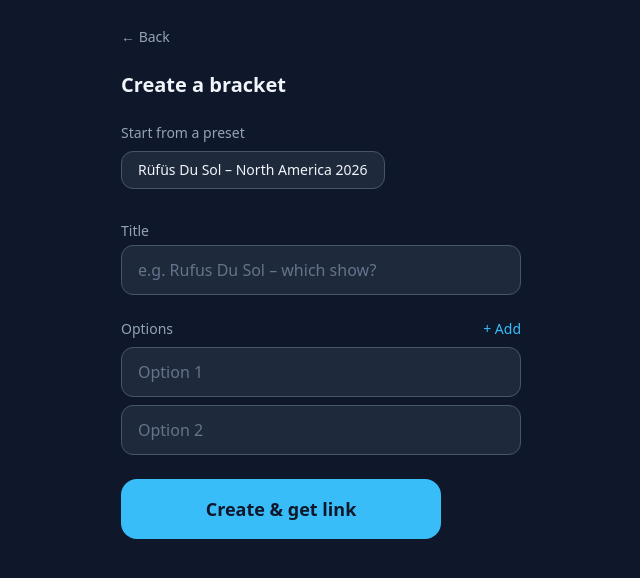
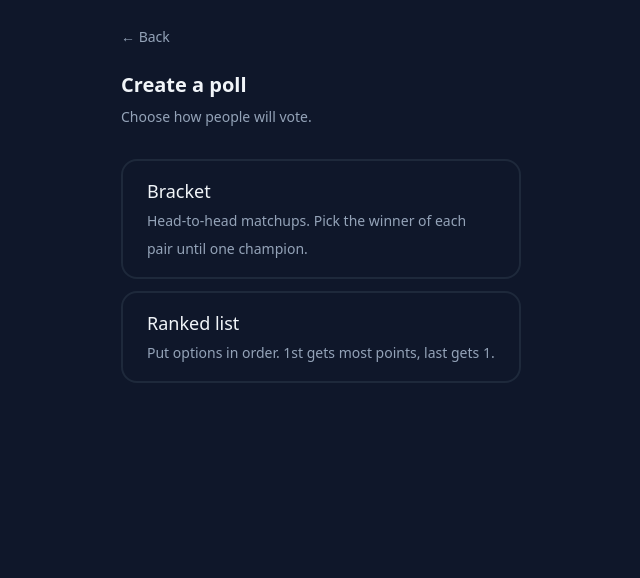
Before and after one commit to michaelsmilko/Bracket-Planning-App, a Next.js app: page /create in a window 1280 px wide. Shown: the top 578 px of the page, without its empty margins (319-959 px from the left). Built offline with nearby package versions, Linux system fonts and the light colour scheme.

Commit message:
ranked list push

```diff
--- a/src/app/api/brackets/[id]/submit/route.ts
+++ b/src/app/api/brackets/[id]/submit/route.ts
@@ -1,6 +1,6 @@
 import { NextRequest, NextResponse } from "next/server";
 import { getBracket, addSubmission } from "@/lib/store";
-import { isPicksComplete } from "@/lib/bracket";
+import { isPicksComplete, isRankedListPicksComplete } from "@/lib/bracket";
 
 export async function POST(
   request: NextRequest,
@@ -21,7 +21,15 @@
       );
     }
     const picksArr = picks as (number | null)[];
-    if (!isPicksComplete(bracket, picksArr)) {
+    const isRankedList = bracket.type === "ranked_list";
+    if (isRankedList) {
+      if (!isRankedListPicksComplete(bracket.options.length, picksArr)) {
+        return NextResponse.json(
+          { error: "Please rank every option (each choice 1st through last)." },
+          { status: 400 }
+        );
+      }
+    } else if (!isPicksComplete(bracket, picksArr)) {
       return NextResponse.json(
         { error: "Incomplete bracket." },
         { status: 400 }
--- a/src/app/api/brackets/route.ts
+++ b/src/app/api/brackets/route.ts
@@ -5,13 +5,14 @@
 export async function POST(request: NextRequest) {
   try {
     const body = await request.json();
-    const { title, options } = body;
+    const { title, options, type } = body;
     if (!title || !Array.isArray(options) || options.length < 2) {
       return NextResponse.json(
         { error: "Need a title and at least 2 options." },
         { status: 400 }
       );
     }
+    const pollType = type === "ranked_list" ? "ranked_list" : "bracket";
     const opts = options.map((o: { id?: string; label?: string }) => ({
       id: o.id ?? String(Math.random()).slice(2, 10),
       label: String(o.label ?? "").trim(),
@@ -22,7 +23,7 @@
         { status: 400 }
       );
     }
-    const bracket = await createBracket(String(title).trim(), opts);
+    const bracket = await createBracket(String(title).trim(), opts, pollType);
     // #region agent log
     debugLog({
       location: "api/brackets/route.ts POST",
--- a/src/app/create/page.tsx
+++ b/src/app/create/page.tsx
@@ -5,8 +5,12 @@
 import Link from "next/link";
 import { PRESETS } from "@/lib/presets";
 
+type PollType = "bracket" | "ranked_list";
+
 export default function CreatePage() {
   const router = useRouter();
+  const [step, setStep] = useState<"choose" | "form">("choose");
+  const [pollType, setPollType] = useState<PollType | null>(null);
   const [title, setTitle] = useState("");
   const [options, setOptions] = useState(["", ""]);
   const [loading, setLoading] = useState(false);
@@ -37,6 +41,7 @@
         body: JSON.stringify({
           title: title.trim(),
           options: trimmed.map((label) => ({ label })),
+          type: pollType ?? "bracket",
         }),
       });
       if (!res.ok) {
@@ -70,13 +75,58 @@
     setOptions(preset.options.map((o) => o.label));
   };
 
+  if (step === "choose") {
+    return (
+      <main className="min-h-screen p-6 max-w-md mx-auto">
+        <Link href="/" className="text-slate-400 text-sm mb-6 inline-block">
+          ← Back
+        </Link>
+        <h1 className="text-xl font-bold mb-2">Create a poll</h1>
+        <p className="text-slate-400 text-sm mb-8">Choose how people will vote.</p>
+        <div className="flex flex-col gap-3">
+          <button
+            type="button"
+            onClick={() => {
+              setPollType("bracket");
+              setStep("form");
+            }}
+            className="secondary text-left p-4 rounded-xl"
+          >
+            <span className="font-medium block">Bracket</span>
+            <span className="text-slate-400 text-sm">Head-to-head matchups. Pick the winner of each pair until one champion.</span>
+          </button>
+          <button
+            type="button"
+            onClick={() => {
+              setPollType("ranked_list");
+              setStep("form");
+            }}
+            className="secondary text-left p-4 rounded-xl"
+          >
+            <span className="font-medium block">Ranked list</span>
+            <span className="text-slate-400 text-sm">Put options in order. 1st gets most points, last gets 1.</span>
+          </button>
+        </div>
+      </main>
+    );
+  }
+
   return (
     <main className="min-h-screen p-6 max-w-md mx-auto">
-      <Link href="/" className="text-slate-400 text-sm mb-6 inline-block">
+      <button
+        type="button"
+        onClick={() => setStep("choose")}
+        className="text-slate-400 text-sm mb-2 inline-block"
+      >
         ← Back
-      </Link>
-      <h1 className="text-xl font-bold mb-6">Create a bracket</h1>
-      {PRESETS.length > 0 && (
+      </button>
+      <p className="text-slate-400 text-xs mb-6">
+        Type: {pollType === "ranked_list" ? "Ranked list" : "Bracket"}
+      </p>
+      <h1 className="text-xl font-bold mb-6">
+        {pollType === "ranked_list" ? "Create a ranked list" : "Create a bracket"}
+      </h1>
+      {PRESETS.length > 0 && pollType === "bracket" && (
         <div className="mb-8">
           <p className="text-sm text-slate-400 mb-2">Start from a preset</p>
           <div className="flex flex-wrap gap-2">
--- a/src/app/r/[id]/page.tsx
+++ b/src/app/r/[id]/page.tsx
@@ -8,6 +8,7 @@
   getMatchupOptionsFromPicks,
   getValidPickValues,
   isPicksComplete,
+  isRankedListPicksComplete,
 } from "@/lib/bracket";
 
 const STORAGE_KEY = "bracket-picks";
@@ -61,9 +62,22 @@
       })
       .then((data) => {
         setBracket(data);
-        const len = data.matchups.length;
+        const isRankedList = data.type === "ranked_list";
+        const len = isRankedList ? data.options.length : data.matchups.length;
         const stored = typeof window !== "undefined" ? localStorage.getItem(`${STORAGE_KEY}-${id}`) : null;
-        let initial: (number | null)[] = Array(len).fill(null);
+        let initial: (number | null)[];
+        if (isRankedList) {
+          initial = data.options.map((_: unknown, i: number) => i);
+          if (stored) {
+            try {
+              const parsed = JSON.parse(stored) as number[];
+              if (Array.isArray(parsed) && parsed.length === len && isRankedListPicksComplete(len, parsed)) {
+                initial = parsed;
+              }
+            } catch (_) {}
+          }
+        } else {
+          initial = Array(len).fill(null);
           if (stored) {
             try {
               const parsed = JSON.parse(stored) as number[];
@@ -71,6 +85,7 @@
                 initial = parsed;
               }
             } catch (_) {}
+          }
         }
         setPicks(initial);
         setShowIntro(stored ? false : true);
@@ -89,12 +104,17 @@
     [id]
   );
 
+  const isRankedList = bracket?.type === "ranked_list";
   const currentMatchupIndex = picks.findIndex((p) => p == null);
   const currentMatchup =
-    bracket && currentMatchupIndex >= 0 && currentMatchupIndex < bracket.matchups.length
+    bracket && !isRankedList && currentMatchupIndex >= 0 && currentMatchupIndex < bracket.matchups.length
       ? bracket.matchups[currentMatchupIndex]
       : null;
-  const complete = bracket ? isPicksComplete(bracket, picks) : false;
+  const complete = bracket
+    ? isRankedList
+      ? isRankedListPicksComplete(bracket.options.length, picks)
+      : isPicksComplete(bracket, picks)
+    : false;
 
   const handlePick = (value: number) => {
     if (!bracket || !currentMatchup) return;
@@ -157,13 +177,22 @@
   const totalMatchups = bracket.matchups.length;
   const completedCount = picks.filter((p) => p != null).length;
 
+  const moveRankedItem = (fromIndex: number, direction: "up" | "down") => {
+    if (!bracket || bracket.type !== "ranked_list") return;
+    const next = [...picks] as number[];
+    const toIndex = direction === "up" ? fromIndex - 1 : fromIndex + 1;
+    if (toIndex < 0 || toIndex >= next.length) return;
+    [next[fromIndex], next[toIndex]] = [next[toIndex], next[fromIndex]];
+    savePicks(next);
+  };
+
   if (submitted) {
     return (
       <main className="min-h-screen flex flex-col items-center justify-center p-6 text-center">
         <h2 className="text-xl font-bold mb-2">You're done!</h2>
         <p className="text-slate-400 mb-6">
           {submitCount != null
-            ? `Your bracket was saved. You're response #${submitCount}.`
+            ? `Your ${isRankedList ? "ranking" : "bracket"} was saved. You're response #${submitCount}.`
             : "The organizer will share the results in the chat."}
         </p>
         <Link href={`/r/${id}/results`} className="text-[var(--accent)]">
@@ -178,7 +207,9 @@
       <main className="min-h-screen flex flex-col justify-center p-6 max-w-md mx-auto">
         <h1 className="text-xl font-bold mb-2">{bracket.title}</h1>
         <p className="text-slate-400 mb-8">
-          You'll see two options at a time. Tap the one you prefer. Keep going until you've picked one winner. Takes a minute.
+          {isRankedList
+            ? "Put the options in order from best to worst. Use the arrows to move items. 1st gets the most points."
+            : "You'll see two options at a time. Tap the one you prefer. Keep going until you've picked one winner. Takes a minute."}
         </p>
         <button
           type="button"
@@ -203,7 +234,7 @@
       <main className="min-h-screen flex flex-col p-6 max-w-md mx-auto">
         <h1 className="text-xl font-bold mb-2">Share this link</h1>
         <p className="text-slate-400 text-sm mb-4">
-          Anyone with the link can fill out their bracket. No sign-in.
+          Anyone with the link can {isRankedList ? "rank the list" : "fill out their bracket"}. No sign-in.
         </p>
         <div className="flex gap-2 mb-4">
           <input
@@ -223,7 +254,7 @@
           </button>
         </div>
         <Link href={`/r/${id}`} className="secondary text-center block mb-6">
-          Fill out my bracket
+          {isRankedList ? "Fill out my ranking" : "Fill out my bracket"}
         </Link>
         <Link href={`/r/${id}/results`} className="text-slate-400 text-sm">
           View results →
@@ -237,7 +268,9 @@
       <main className="min-h-screen flex flex-col justify-center p-6 max-w-md mx-auto">
         <h1 className="text-xl font-bold mb-2">All set</h1>
         <p className="text-slate-400 mb-8">
-          You've picked a winner for every matchup. Submit to add your bracket to the results.
+          {isRankedList
+            ? "Submit your ranking to add it to the results."
+            : "You've picked a winner for every matchup. Submit to add your bracket to the results."}
         </p>
         <button
           type="button"
@@ -246,6 +279,57 @@
           disabled={submitting}
         >
           {submitting ? "Submitting…" : "Submit"}
+        </button>
+        {error && <p className="text-red-400 text-sm mt-4">{error}</p>}
+      </main>
+    );
+  }
+
+  if (isRankedList) {
+    const order = picks as number[];
+    return (
+      <main className="min-h-screen flex flex-col p-6 max-w-md mx-auto">
+        <p className="text-slate-400 text-sm mb-4">Drag order: 1st = most points, last = 1 point</p>
+        <h2 className="text-lg font-semibold mb-4">Your order</h2>
+        <div className="space-y-2">
+          {order.map((optionIndex, position) => (
+            <div
+              key={bracket.options[optionIndex].id}
+              className="flex items-center gap-2 py-3 px-4 rounded-xl bg-[var(--surface)]"
+            >
+              <span className="text-slate-400 w-6 text-sm">{position + 1}</span>
+              <span className="flex-1 font-medium">{bracket.options[optionIndex].label}</span>
+              <div className="flex flex-col gap-0.5">
+                <button
+                  type="button"
+                  onClick={() => moveRankedItem(position, "up")}
+                  disabled={position === 0}
+                  className="p-1 text-slate-400 hover:text-[var(--accent)] disabled:opacity-30"
+                  aria-label="Move up"
+                >
+                  ▲
+                </button>
+                <button
+                  type="button"
+                  onClick={() => moveRankedItem(position, "down")}
+                  disabled={position === order.length - 1}
+                  className="p-1 text-slate-400 hover:text-[var(--accent)] disabled:opacity-30"
+                  aria-label="Move down"
+                >
+                  ▼
+                </button>
+              </div>
+            </div>
+          ))}
+        </div>
+        <p className="text-slate-400 text-xs mt-4">Reorder with the arrows.</p>
+        <button
+          type="button"
+          onClick={handleSubmit}
+          className="primary w-full mt-6"
+          disabled={submitting}
+        >
+          {submitting ? "Submitting…" : "Submit ranking"}
         </button>
         {error && <p className="text-red-400 text-sm mt-4">{error}</p>}
       </main>
--- a/src/app/r/[id]/results/page.tsx
+++ b/src/app/r/[id]/results/page.tsx
@@ -4,7 +4,11 @@
 import { useParams } from "next/navigation";
 import Link from "next/link";
 import type { BracketData } from "@/lib/bracket";
-import { getChampionOptionIndex, getOptionRoundEliminated } from "@/lib/bracket";
+import {
+  getChampionOptionIndex,
+  getOptionRoundEliminated,
+  getRankedListPointsForOption,
+} from "@/lib/bracket";
 
 type Submission = {
   id: string;
@@ -56,32 +60,47 @@
     );
   }
 
+  const isRankedList = bracket.type === "ranked_list";
+  const n = bracket.options.length;
   const championCounts: Record<number, number> = {};
   const pointsTotal: Record<number, number> = {};
+  const rankCounts: Record<number, Record<number, number>> = {};
   bracket.options.forEach((_, i) => {
     championCounts[i] = 0;
     pointsTotal[i] = 0;
+    rankCounts[i] = {};
+    for (let r = 0; r < n; r++) rankCounts[i][r] = 0;
   });
   submissions.forEach((sub) => {
+    if (isRankedList) {
+      bracket.options.forEach((_, optIdx) => {
+        pointsTotal[optIdx] = (pointsTotal[optIdx] ?? 0) + getRankedListPointsForOption(n, sub.picks, optIdx);
+        const rank = sub.picks.indexOf(optIdx);
+        if (rank >= 0) rankCounts[optIdx][rank] = (rankCounts[optIdx][rank] ?? 0) + 1;
+      });
+    } else {
       const champ = getChampionOptionIndex(bracket, sub.picks);
       if (champ != null) championCounts[champ] = (championCounts[champ] ?? 0) + 1;
       bracket.options.forEach((_, i) => {
         pointsTotal[i] = (pointsTotal[i] ?? 0) + getOptionRoundEliminated(bracket, sub.picks, i);
       });
+    }
   });
-
-  const rankedByChampion = bracket.options
-    .map((opt, i) => ({ option: opt, index: i, count: championCounts[i] ?? 0 }))
-    .sort((a, b) => b.count - a.count);
-
   const rankedByPoints = bracket.options
     .map((opt, i) => ({ option: opt, index: i, points: pointsTotal[i] ?? 0 }))
     .sort((a, b) => b.points - a.points);
+  const rankedByChampion = bracket.options
+    .map((opt, i) => ({
+      option: opt,
+      index: i,
+      count: isRankedList ? (rankCounts[i]?.[0] ?? 0) : (championCounts[i] ?? 0),
+    }))
+    .sort((a, b) => b.count - a.count);
 
   return (
     <main className="min-h-screen p-6 max-w-md mx-auto">
       <Link href={`/r/${id}`} className="text-slate-400 text-sm mb-4 inline-block">
-        ← Back to bracket
+        ← Back to {isRankedList ? "ranking" : "bracket"}
       </Link>
       <h1 className="text-xl font-bold mb-1">{bracket.title}</h1>
       <p className="text-slate-400 text-sm mb-6">
@@ -95,7 +114,9 @@
 
       <h2 className="text-sm font-semibold text-slate-300 mb-2">Points (cumulative)</h2>
       <p className="text-slate-500 text-xs mb-3">
-        Total points from everyone&apos;s brackets. Higher = option went further across all picks.
+        {isRankedList
+          ? "1st place = " + n + " pts, 2nd = " + (n - 1) + ", … last = 1. Totals below."
+          : "Total points from everyone's brackets. Higher = option went further across all picks."}
       </p>
       <div className="space-y-2 mb-8">
         {rankedByPoints.map((r, i) => (
@@ -111,9 +132,15 @@
         ))}
       </div>
 
+      {isRankedList ? (
+        <h2 className="text-sm font-semibold text-slate-300 mb-2">How many put each option 1st</h2>
+      ) : (
         <h2 className="text-sm font-semibold text-slate-300 mb-2">Champion picks (cumulative)</h2>
+      )}
       <p className="text-slate-500 text-xs mb-3">
-        How many people had this option as their winner.
+        {isRankedList
+          ? "Number of people who ranked this option first."
+          : "How many people had this option as their winner."}
       </p>
       <div className="space-y-2 mb-8">
         {rankedByChampion.map((r, i) => (
@@ -125,14 +152,16 @@
               #{i + 1} {r.option.label}
             </span>
             <span className="text-slate-400 text-sm">
-              {r.count} of {submissions.length} {r.count === 1 ? "pick" : "picks"}
+              {isRankedList
+                ? (rankCounts[r.index]?.[0] ?? 0) + " of " + submissions.length + " had 1st"
+                : r.count + " of " + submissions.length + " " + (r.count === 1 ? "pick" : "picks")}
             </span>
           </div>
         ))}
       </div>
 
       <p className="text-slate-400 text-sm mt-8 text-center">
-        Share the bracket link so more people can vote.
+        Share the link so more people can vote.
       </p>
     </main>
   );
--- a/src/lib/bracket.ts
+++ b/src/lib/bracket.ts
@@ -15,11 +15,14 @@
   right: number;
 };
 
+export type PollType = "bracket" | "ranked_list";
+
 export type BracketData = {
   id: string;
   title: string;
   options: Option[];
-  matchups: Matchup[];  // in display order (round 0 first, then 1, ...)
+  matchups: Matchup[];  // in display order (round 0 first, then 1, ...); empty for ranked_list
+  type?: PollType;      // default 'bracket'
 };
 
 const BYE = -1;
@@ -236,3 +239,27 @@
   }
   return numRounds;
 }
+
+// --- Ranked list (order the options; 1st = N pts, 2nd = N-1, ..., last = 1) ---
+
+/** Picks for ranked list: [optionIndex1st, optionIndex2nd, ...], length = options.length, each 0..n-1 once. */
+export function isRankedListPicksComplete(optionsLength: number, picks: (number | null)[]): boolean {
+  if (picks.length !== optionsLength) return false;
+  const seen = new Set<number>();
+  for (const p of picks) {
+    if (p == null || p < 0 || p >= optionsLength || seen.has(p)) return false;
+    seen.add(p);
+  }
+  return seen.size === optionsLength;
+}
+
+/** Points for one ranked-list submission: option at rank r (0-based) gets (n - r) points. */
+export function getRankedListPointsForOption(
+  optionsLength: number,
+  picks: number[],
+  optionIndex: number
+): number {
+  const rank = picks.indexOf(optionIndex);
+  if (rank < 0) return 0;
+  return optionsLength - rank;
+}
--- a/src/lib/store.ts
+++ b/src/lib/store.ts
@@ -1,5 +1,5 @@
 import { nanoid } from "nanoid";
-import type { BracketData } from "./bracket";
+import type { BracketData, PollType } from "./bracket";
 import { buildBracket } from "./bracket";
 import { getSupabase } from "./supabase";
 
@@ -13,16 +13,21 @@
 
 export async function createBracket(
   title: string,
-  options: { id: string; label: string }[]
+  options: { id: string; label: string }[],
+  type: PollType = "bracket"
 ): Promise<BracketData> {
   const id = nanoid(8);
-  const bracket = buildBracket(id, title, options);
+  const bracket: BracketData =
+    type === "ranked_list"
+      ? { id, title, options, matchups: [], type: "ranked_list" }
+      : buildBracket(id, title, options);
   const supabase = getSupabase();
   const { error } = await supabase.from("brackets").insert({
     id: bracket.id,
     title: bracket.title,
     options: bracket.options,
     matchups: bracket.matchups,
+    type: bracket.type ?? "bracket",
   });
   if (error) throw new Error(error.message);
   return bracket;
@@ -32,15 +37,17 @@
   const supabase = getSupabase();
   const { data, error } = await supabase
     .from("brackets")
-    .select("id, title, options, matchups")
+    .select("id, title, options, matchups, type")
     .eq("id", id)
     .single();
   if (error || !data) return null;
+  const type = (data.type as PollType) ?? "bracket";
   return {
     id: data.id,
     title: data.title,
     options: data.options as BracketData["options"],
-    matchups: data.matchups as BracketData["matchups"],
+    matchups: (data.matchups as BracketData["matchups"]) ?? [],
+    type,
   };
 }
 
```
Also changed, not shown: 1 other file (tests, documents, lock files or other folders). Lines whose indentation alone changed are shown as unchanged.
